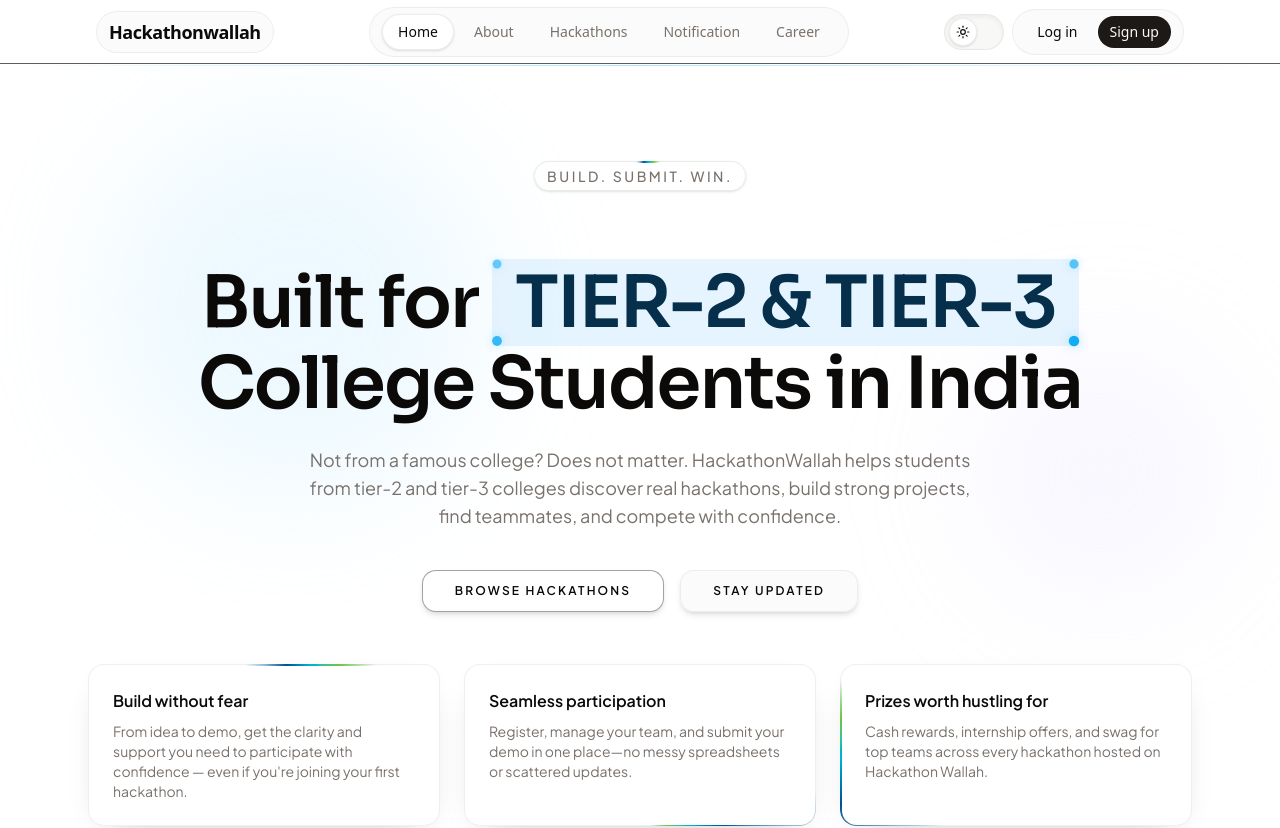
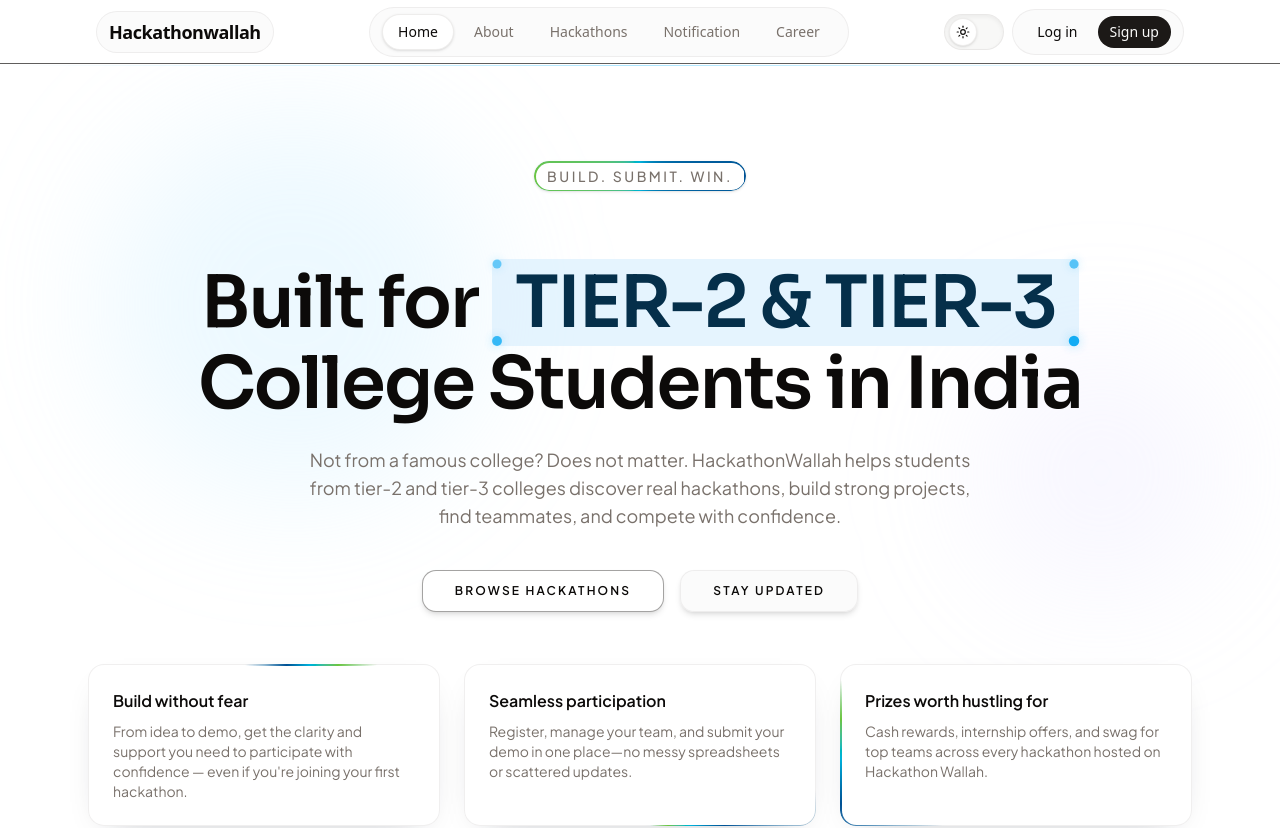
Before and after one commit to pksingh1508/myproject, a Next.js app: page / in a window 1280 px wide. Shown: the top 828 px of the page. Built offline with nearby package versions, Linux system fonts and the light colour scheme; no server answers.

Commit message:
Make hero badge border static

```diff
--- a/src/app/globals.css
+++ b/src/app/globals.css
@@ -191,6 +191,19 @@
   animation-delay: -3.6s;
 }
 
+[data-moving-border][data-moving-border-static]::before {
+  background: conic-gradient(
+    from 90deg,
+    var(--moving-border-blue),
+    var(--moving-border-cyan),
+    var(--moving-border-green),
+    var(--moving-border-cyan),
+    var(--moving-border-blue)
+  );
+  animation: none;
+  opacity: 1;
+}
+
 [data-moving-border-visibility="hover"]::before {
   opacity: 0;
   animation-play-state: paused;
@@ -233,6 +246,10 @@
     opacity: 0.65;
   }
 
+  [data-moving-border][data-moving-border-static]::before {
+    opacity: 1;
+  }
+
   [data-moving-border-visibility="hover"]::before {
     opacity: 0;
   }
--- a/src/components/home/hero-section.tsx
+++ b/src/components/home/hero-section.tsx
@@ -142,6 +142,7 @@
           <m.span
             variants={heroItem}
             data-moving-border
+            data-moving-border-static
             className="inline-flex items-center rounded-full border border-border/80 bg-background/70 px-3 py-1 text-sm font-medium uppercase tracking-[0.18em] text-muted-foreground shadow-sm backdrop-blur"
           >
             Build. Submit. Win.
```
